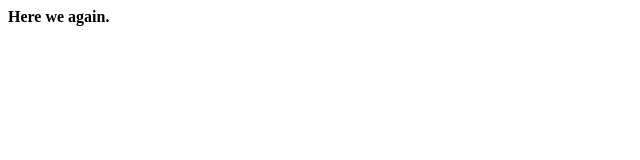
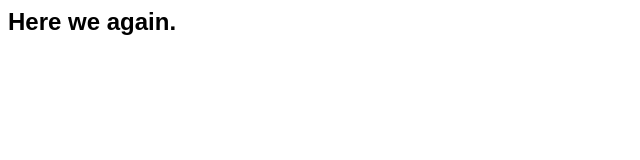
Before and after one commit to therbta/wunity.net_web, a plain HTML site: page index.html in a window 1280 px wide. Shown: the whole page, without its empty margins (0-640 px from the left). Drawn offline with Linux system fonts and the light colour scheme.

Commit message:
Update index.html
index2.

```diff
--- a/index.html
+++ b/index.html
@@ -1,8 +1,11 @@
 <html>
 <head>
   <title>Wunity.net</title>
+  <style>
+    body, html { font-family: "Arial" }
+  </style>
 </head>
 <body>
-    <h4> Here we again. </h4>
+    <h2> Here we again. </h2>
 </body>
 </html>
```
